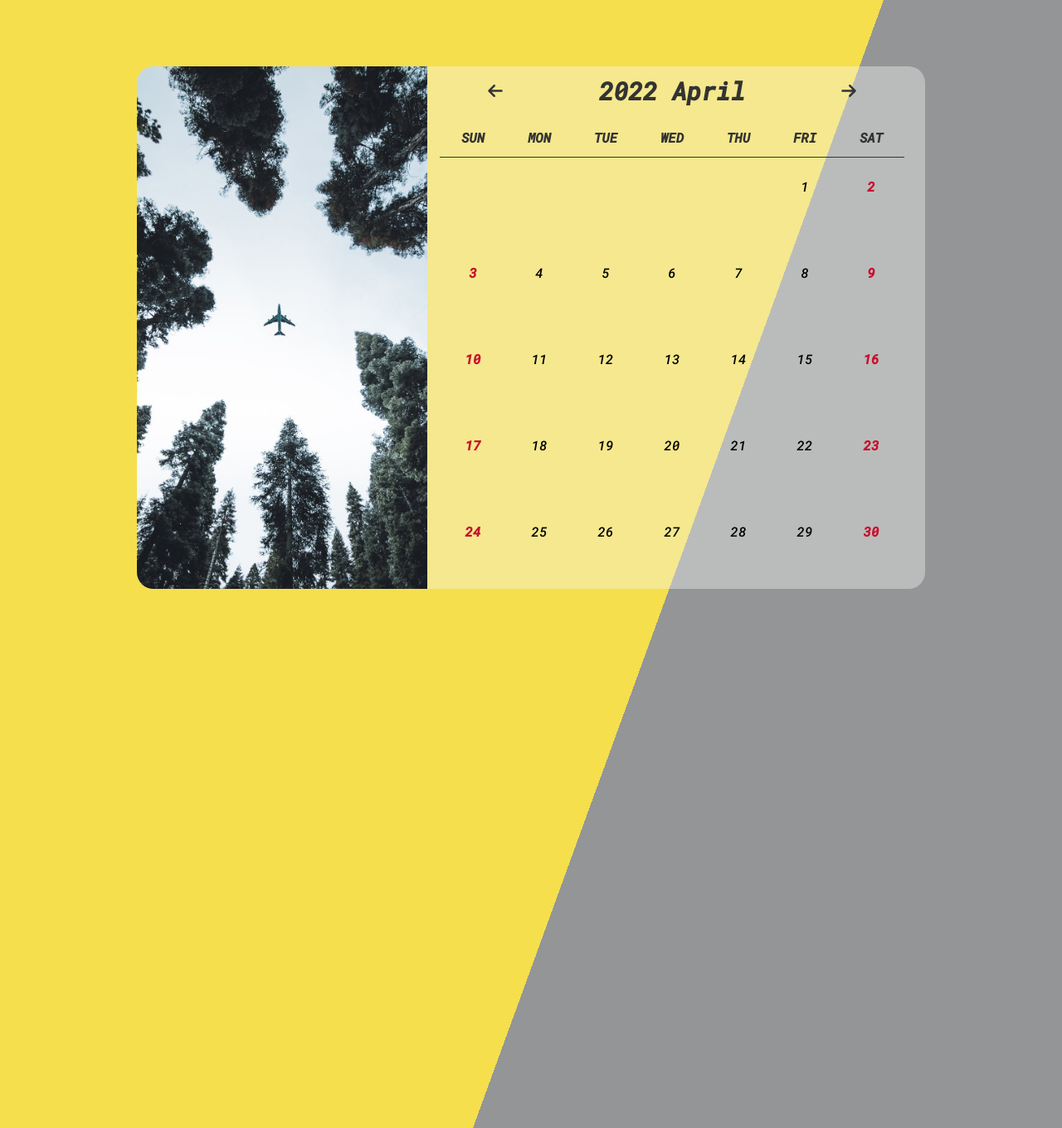
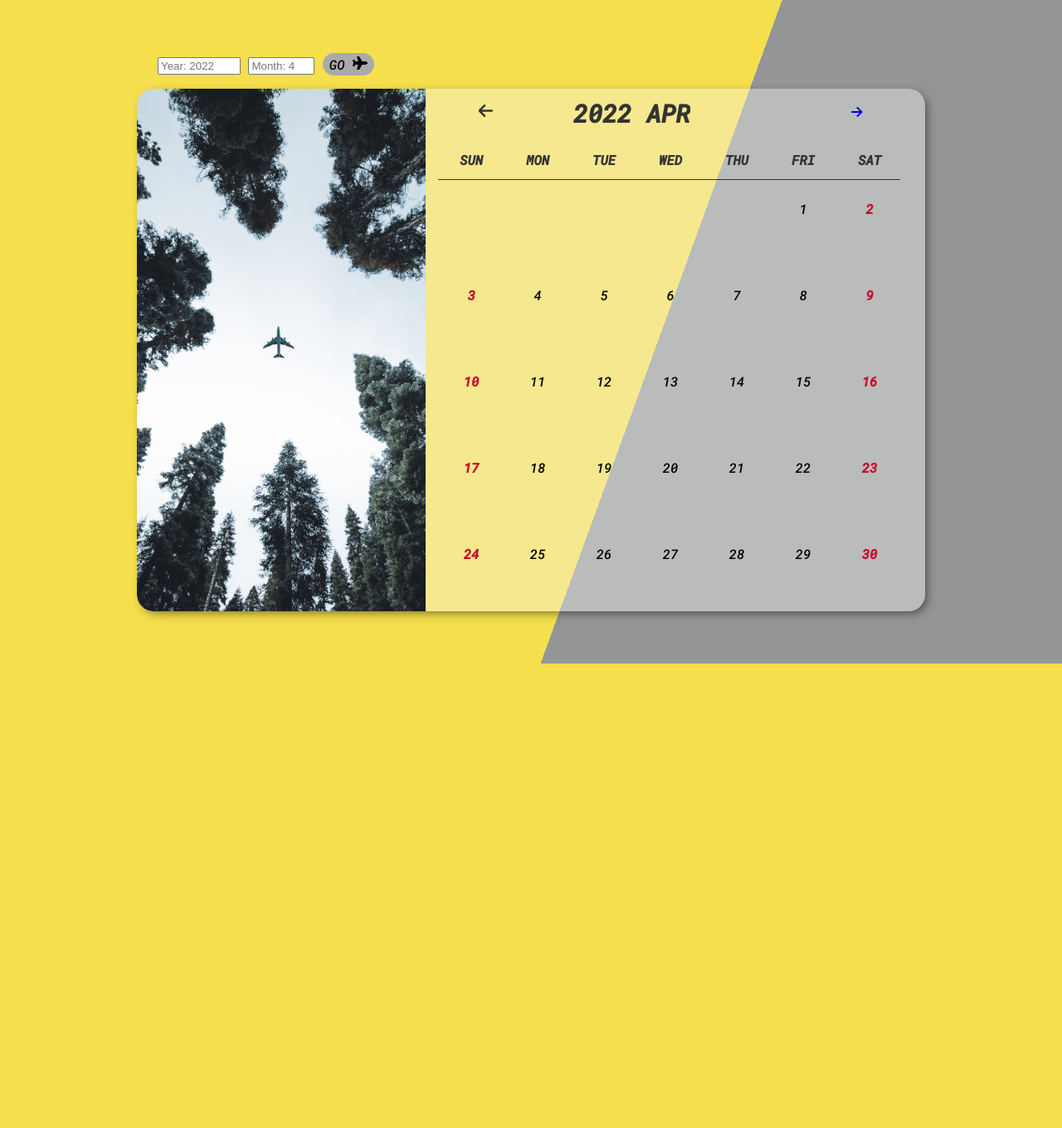
Before and after one commit to msfan555/Calendar, a PHP site: page /index.php?year=2022&month=4 in a window 1280 px wide. Shown: the whole page at 83% size. After the commit the page ends 800 px from the top, so only its background shows below. Run offline with PHP 8.4, Linux system fonts and the light colour scheme; some libraries are stand-ins or nearby versions.

Commit message:
加上日期搜尋功能功能

```diff
--- a/index.php
+++ b/index.php
@@ -13,17 +13,17 @@
     <link rel="preconnect" href="https://fonts.gstatic.com" crossorigin>
     <link href="https://fonts.googleapis.com/css2?family=Roboto+Mono:ital,wght@1,500&family=Roboto+Slab&display=swap" rel="stylesheet">
 
-</head>
+
 <style>
     * {
         box-sizing: border-box;
         margin: 0 auto;
-        /* overflow: hidden; */
+        overflow: hidden;
     }
 
     body {
         width: 100vw;
-        height: 100vw;
+        height: 100vh;
         /* background-image: linear-gradient(to right, #f5df4d, #939597); */
         font-family: 'Roboto Mono', monospace;
         /* font-family: 'Roboto Slab', serif; */
@@ -31,13 +31,34 @@
 
     }
 
+    form{
+        margin:4rem auto 1rem;
+        width: 900px;
+        font-family: 'Roboto Mono', monospace;
+
+
+    }
+
+    form .btn{
+        border-radius: 20px;
+        /* border: 2px solid #91b54d; */
+        border: 2px solid #aaa;
+        font-family: 'Roboto Mono', monospace;
+        /* background: #91b54d;  */
+        background: #aaa;
+        font-size: 16px;
+
+    }
+
+
     .container {
         background-color: rgba(244, 245, 240, .4);
         border-radius: 20px;
         display: flex;
-        margin: 80px auto;
+        margin: 1rem auto;
         width: 950px;
         height: 630px;
+        box-shadow: 4px 4px 12px -2px rgba(0, 0, 0, 0.5);
     }
 
     img {
@@ -77,7 +98,7 @@
 
     .calendar div:hover {
         font-size: 22px;
-        text-shadow: 2px 2px 0px rgba(0,0,0,0.2);
+        text-shadow: 2px 2px 0px rgba(0, 0, 0, 0.2);
     }
 
     .calendar div.week {
@@ -94,10 +115,7 @@
         font-weight: bold;
         color: #c8102e;
     }
-    .weekend:hover{
-        font-size: 22px;
-        text-shadow: 2px 2px 0px rgba(224,0,0,0.2);
-    }
+
 
     .workday {
         color: #333;
@@ -117,32 +135,35 @@
 
     .nav {
         display: flex;
-        justify-content: space-around;
+        justify-content: space-between;
         align-items: center;
         width: 560px;
         height: 50px;
         padding-top: 8px;
     }
 
-    span>a {
+    .year>a {
         font-weight: bold;
         text-decoration: none;
         color: #333;
         font-size: 20px;
     }
 
-    span>a:hover {
+    .year>a:hover {
         font-size: 26px;
-        text-shadow: 2px 2px 0px rgba(0,0,0,0.2);
+        text-shadow: 2px 2px 0px rgba(0, 0, 0, 0.2);
     }
 
 
-    .header {
+    .header>a {
         font-size: 30px;
         font-weight: bold;
         color: #333;
+        text-decoration: none;
+
     }
 </style>
+</head>
 
 <?php
 
@@ -172,18 +193,18 @@ if ($month == 1) {
 }
 
 $monthEn = array(
-    1 => "Janurary",
-    2 => "February",
-    3 => "March",
-    4 => "April",
+    1 => "JAN",
+    2 => "FEB",
+    3 => "MAR",
+    4 => "APR",
     5 => "May",
-    6 => "June",
-    7 => "July",
-    8 => "August",
-    9 => "September",
-    10 => "October",
-    11 => "November",
-    12 => "December"
+    6 => "JUN",
+    7 => "JUL",
+    8 => "AUG",
+    9 => "SEP",
+    10 => "OCT",
+    11 => "NOV",
+    12 => "DEC"
 );
 
 
@@ -217,22 +238,26 @@ $monthEn = array(
     }
 
     ?>
-    <!-- <select name="month" id="">
-<option value="1">JAN</option>
-<option value="2">FEB</option>
-</select> -->
+        <form action="./index.php" method="get">
+            <input type="number" name="year" id="year" oninput="if(value.length>4)value=value.slice(0,4)" style="width:100px;" placeholder="Year: <?= $year; ?>">
+            <input type="number" name="month" id="month" oninput="if(value>12)value=12;if(value.length>2)value=value.slice(0,2)"  style="width:80px;" placeholder="Month: <?= $month; ?>">
+           <button class="btn"> GO <i class="fa-solid fa-plane"></i> </button>
+        </form>
 
     <div class="container">
         <img src="./img/air<?= $month; ?>0<?= 1 ?>.jpg" alt="" width="350px" height="630px">
         <div class="aside">
             <div class="nav">
-                <span>
+                <span class="year">
                     <a href="index.php?year=<?= $prevYear; ?>&month=<?= $prevMonth; ?>">
                         <i class="fa-solid fa-arrow-left"></i></a>
                 </span>
-                <span class="header"><?= $year; ?> <?= $monthEn[$month]; ?></span>
-                <span>
-                    <a href="index.php?year=<?= $nextYear; ?>&month=<?= $nextMonth; ?>"><i class="fa-solid fa-arrow-right"></i></a>
+                <span class="header">
+                    <a href="index.php"><?= $year; ?> <?= $monthEn[$month]; ?>
+                </span>
+                <span class="year">
+                    <a href="index.php?year=<?= $nextYear; ?>&month=<?= $nextMonth; ?>">
+                        <i class="fa-solid fa-arrow-right"></i></a>
                 </span>
             </div>
 
```
